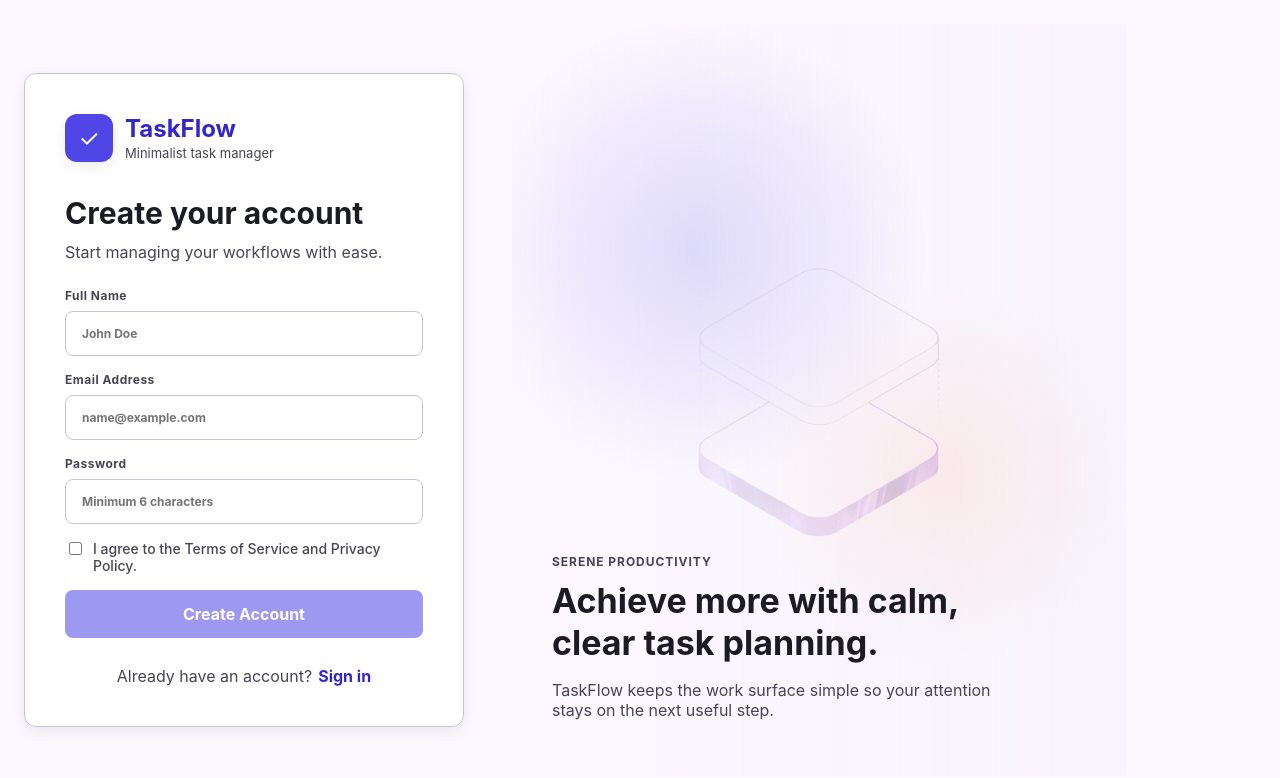
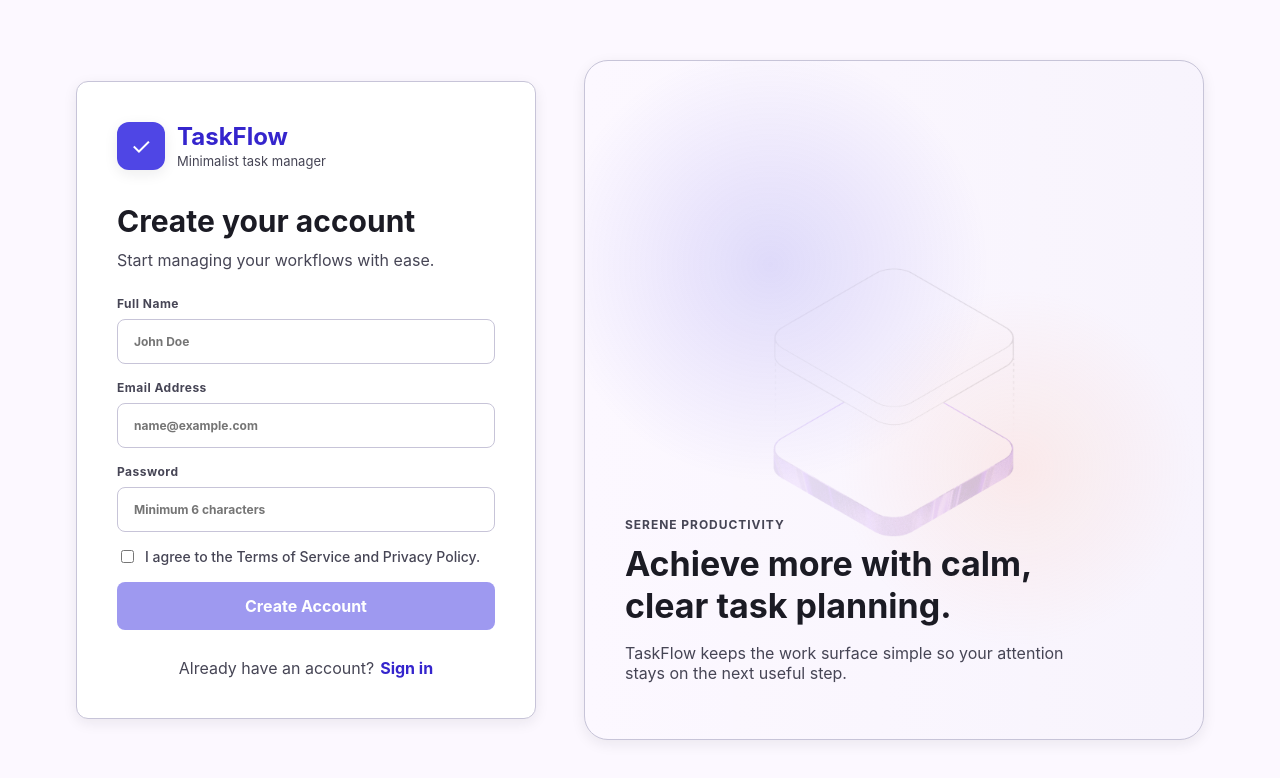
Before and after one commit to Dhumesh/hiring-fullstack-todo, a React app in the folder frontend/: page / in a window 1280 px wide. Both pictures are taken after a click on the button "Sign up for free". Shown: the top 778 px of the page. Built offline with nearby package versions, Linux system fonts and the light colour scheme; no server answers; the HTML template or start-up script is replaced by a standard one.

Commit message:
style: arrange signup layout

```diff
--- a/frontend/src/App.css
+++ b/frontend/src/App.css
@@ -59,13 +59,15 @@
   display: flex;
   justify-content: center;
   min-height: 100vh;
-  overflow: hidden;
+  overflow: auto;
   padding: 24px;
   position: relative;
 }
 
 .split-auth {
-  justify-content: flex-start;
+  align-items: center;
+  gap: 48px;
+  justify-content: center;
 }
 
 .auth-card {
@@ -77,6 +79,11 @@
   padding: 40px;
   width: 100%;
   z-index: 1;
+}
+
+.split-auth .auth-card {
+  flex: 0 0 460px;
+  max-width: 460px;
 }
 
 .auth-heading {
@@ -261,18 +268,24 @@
 
 .auth-visual {
   align-items: flex-end;
-  align-self: stretch;
+  align-self: center;
   background:
     linear-gradient(90deg, var(--background), rgba(252, 248, 255, 0.65)),
     url('./assets/hero.png') center / 260px auto no-repeat,
     var(--surface-mid);
+  border: 1px solid var(--outline);
+  border-radius: 24px;
+  box-shadow: var(--shadow);
   display: flex;
-  margin-left: 48px;
-  max-width: 640px;
-  min-height: calc(100vh - 48px);
+  flex: 1 1 520px;
+  height: min(680px, calc(100vh - 48px));
+  margin-left: 0;
+  max-width: 620px;
+  min-height: 520px;
+  overflow: hidden;
   padding: 40px;
   position: relative;
-  width: 48vw;
+  width: min(48vw, 620px);
 }
 
 .auth-visual::before {
@@ -930,8 +943,17 @@ td select {
     justify-content: center;
   }
 
+  .split-auth {
+    gap: 0;
+  }
+
   .auth-card {
     padding: 24px;
+  }
+
+  .split-auth .auth-card {
+    flex-basis: auto;
+    max-width: 440px;
   }
 
   .auth-visual,
```
